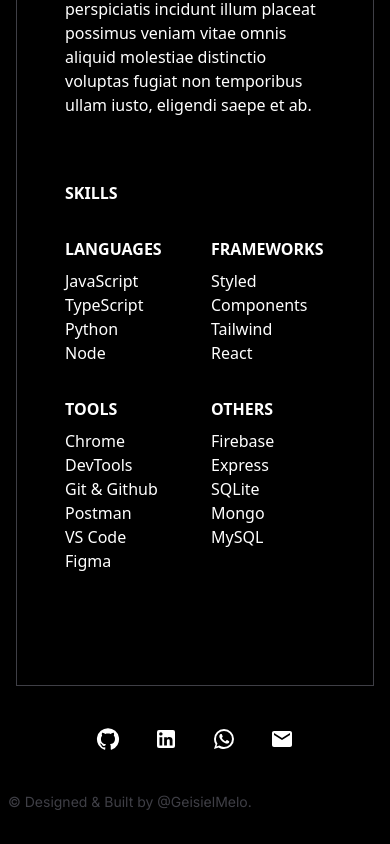
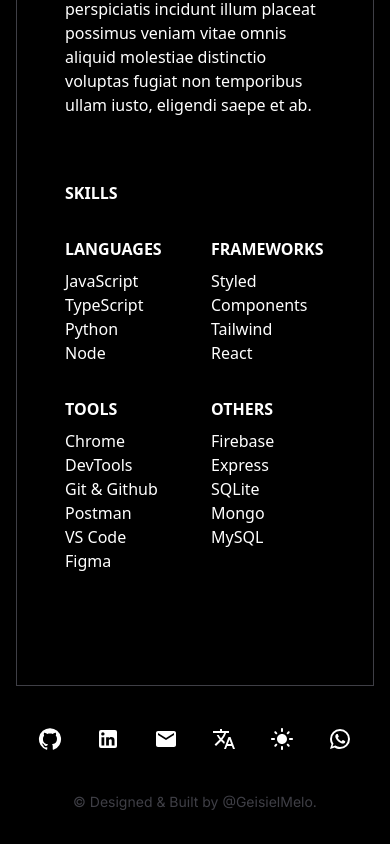
Before and after one commit to GeisielMelo/v2, a React (Vite) app: page / in a window 390 px wide. Shown: the part 1431-2275 px from the top of the page. Built offline with nearby package versions, Linux system fonts and the light colour scheme.

Commit message:
feat: Added 2 buttons for Translate and Dark Mode.

```diff
--- a/src/components/sections/Footer.tsx
+++ b/src/components/sections/Footer.tsx
@@ -1,4 +1,4 @@
-import { GitHub, LinkedIn, Email, WhatsApp } from '@mui/icons-material'
+import { GitHub, LinkedIn, Email, WhatsApp, Translate, LightMode } from '@mui/icons-material'
 import { openNewTab, mailTo } from '../../utils/handleFunctions'
 import config from '../../config/config'
 
@@ -15,25 +15,30 @@
           <button className={styledButtons} onClick={() => openNewTab(config.url.linkedIn)}>
             <LinkedIn />
           </button>
-          <div className='hidden h-36 w-[0.125rem] bg-white lg:block' />
-        </div>
-        <div className='flex gap-4 lg:fixed bottom-0 right-8 lg:flex-col lg:items-center'>
-          <button className={styledButtons} onClick={() => openNewTab(config.url.whatsApp)}>
-            <WhatsApp />
-          </button>
           <button className={styledButtons} onClick={() => mailTo(config.contact.email)}>
             <Email />
           </button>
           <div className='hidden h-36 w-[0.125rem] bg-white lg:block' />
         </div>
+        <div className='flex gap-4 lg:fixed bottom-0 right-8 lg:flex-col lg:items-center'>
+          <button className={styledButtons}>
+            <Translate />
+          </button>
+          <button className={styledButtons}>
+            <LightMode />
+          </button>
+          <button className={styledButtons} onClick={() => openNewTab(config.url.whatsApp)}>
+            <WhatsApp />
+          </button>
+          <div className='hidden h-36 w-[0.125rem] bg-white lg:block' />
+        </div>
       </div>
 
-      <p className='py-4 px-2 text-zinc-700'>
-        © Designed & Built by{' '}
-        <span className='ease-in-out duration-300 hover:cursor-pointer hover:text-cyan-400' onClick={() => openNewTab(config.url.github)}>
-          {config.contact.git}
-        </span>
-        .
+      <p
+        className='w-full flex justify-center py-4 px-2 text-zinc-700 ease-in-out duration-300 hover:cursor-pointer hover:text-cyan-400'
+        onClick={() => openNewTab(config.url.github)}
+      >
+        © Designed & Built by {config.contact.git}.
       </p>
     </footer>
   )
```
